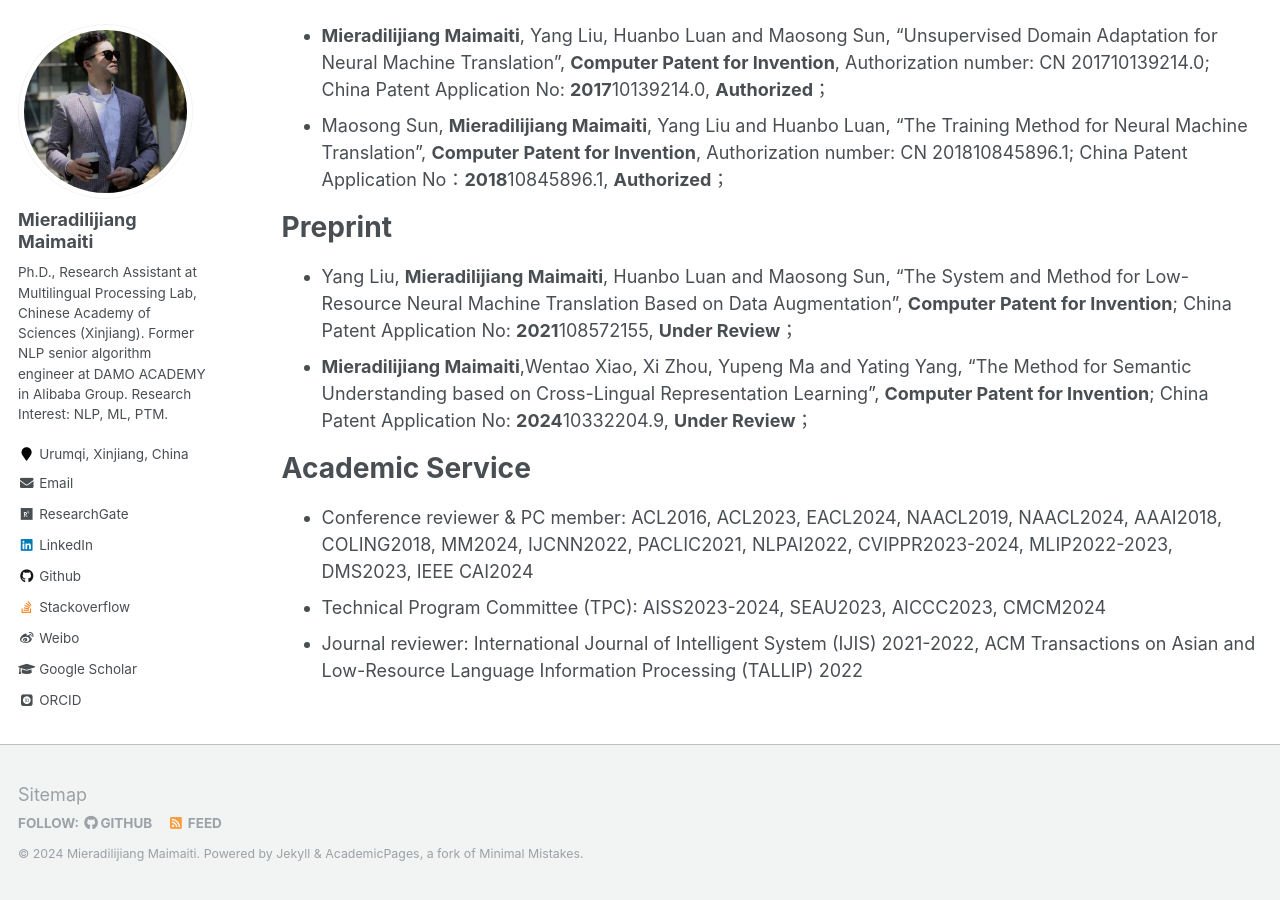
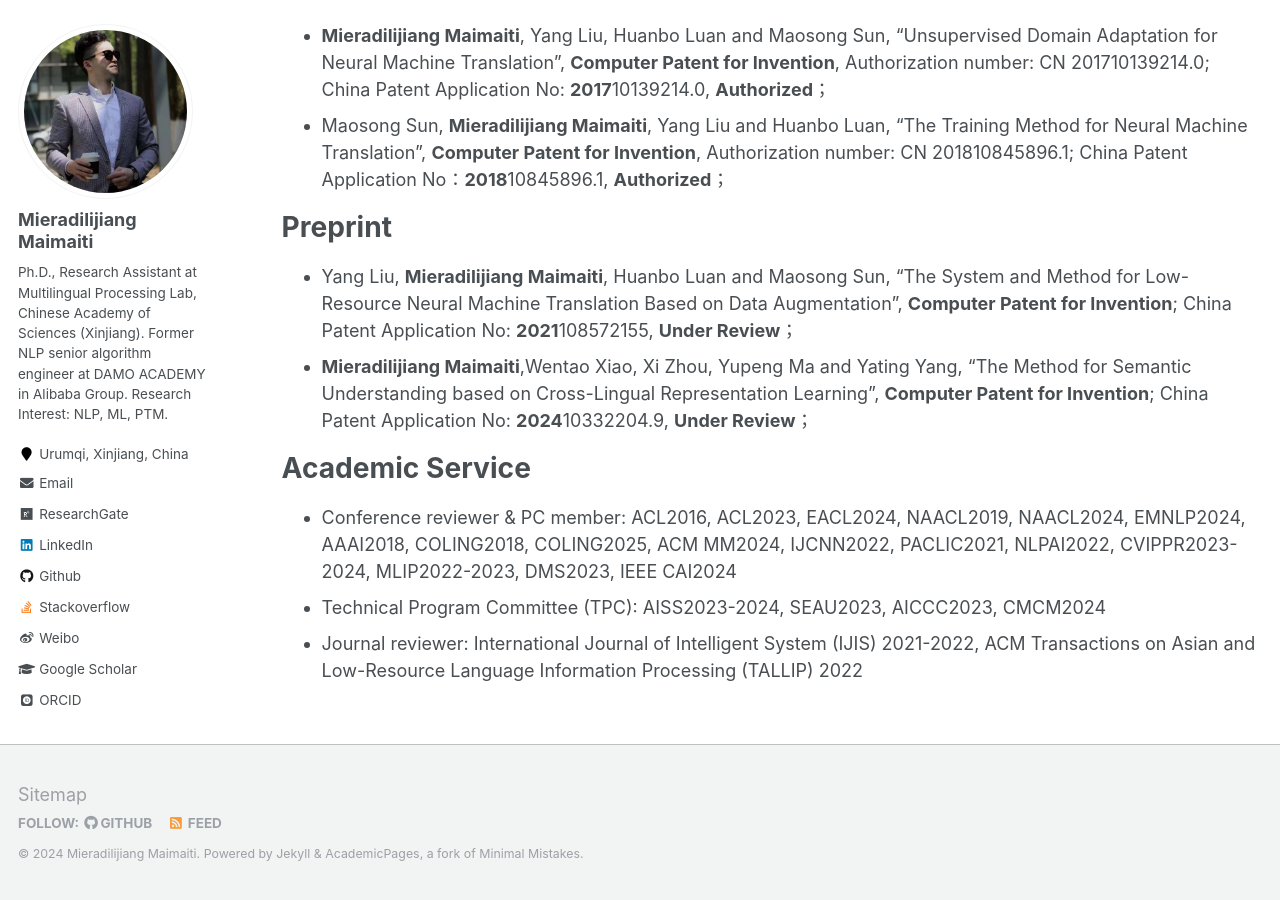
Before and after one commit to miradel51/miradel51.github.io, a Jekyll site: the page built from _pages/publications.md, in a window 1280 px wide and 900 px high, scrolled down 4393 px. Built offline with Jekyll 4.4.1, drawn with Linux system fonts in a browser that asks for light colours; some web fonts are replaced.

Commit message:
Update publications.md
added the reviewer roles for emnlp24 and coling25

```diff
--- a/_pages/publications.md
+++ b/_pages/publications.md
@@ -28,7 +28,7 @@ Preprint
 Academic Service
 ======
 <!-- * Conference reviewer & PC member: ACL2016, ACL2023, AAAI2018, COLING2018, NAACL2019, PACLIC2021, IJCNN2022, NLPAI2022, CVIPPR2023-2024, AIFZ2023, NLDM2023, MLIP2022-2023, DMS2023, COMSAP2023, NLTM2024, ALMLA2024, ITEORY2023, SEMIT2023, SIPR2023, AIAA2023, EDUTEC2024, AIFU2024, MLSC2024, CSML2024   -->
-* Conference reviewer & PC member: ACL2016, ACL2023, EACL2024, NAACL2019, NAACL2024, AAAI2018, COLING2018, MM2024, IJCNN2022, PACLIC2021, NLPAI2022, CVIPPR2023-2024, MLIP2022-2023, DMS2023, IEEE CAI2024
+* Conference reviewer & PC member: ACL2016, ACL2023, EACL2024, NAACL2019, NAACL2024, EMNLP2024, AAAI2018, COLING2018, COLING2025, ACM MM2024, IJCNN2022, PACLIC2021, NLPAI2022, CVIPPR2023-2024, MLIP2022-2023, DMS2023, IEEE CAI2024
 <!-- * Technical Program Committee (TPC): ADMIT2022-2024, AMLIT2023, ACDP2023-2024, AIMLR2023, CSSE2023, AISS2023-2024, ACAI2023, MLAMDA2023, AACIP2023, ACAI2023, DMCSE2023, SEAU2023, CACML2024, CMCM2024, DSML2023, CNIOT2023, MICML2023, APIT 2024, CCRIS 2024 -->
 * Technical Program Committee (TPC): AISS2023-2024, SEAU2023, AICCC2023, CMCM2024
 * Journal reviewer: International Journal of Intelligent System (IJIS) 2021-2022, ACM Transactions on Asian and Low-Resource Language Information Processing (TALLIP) 2022
```
